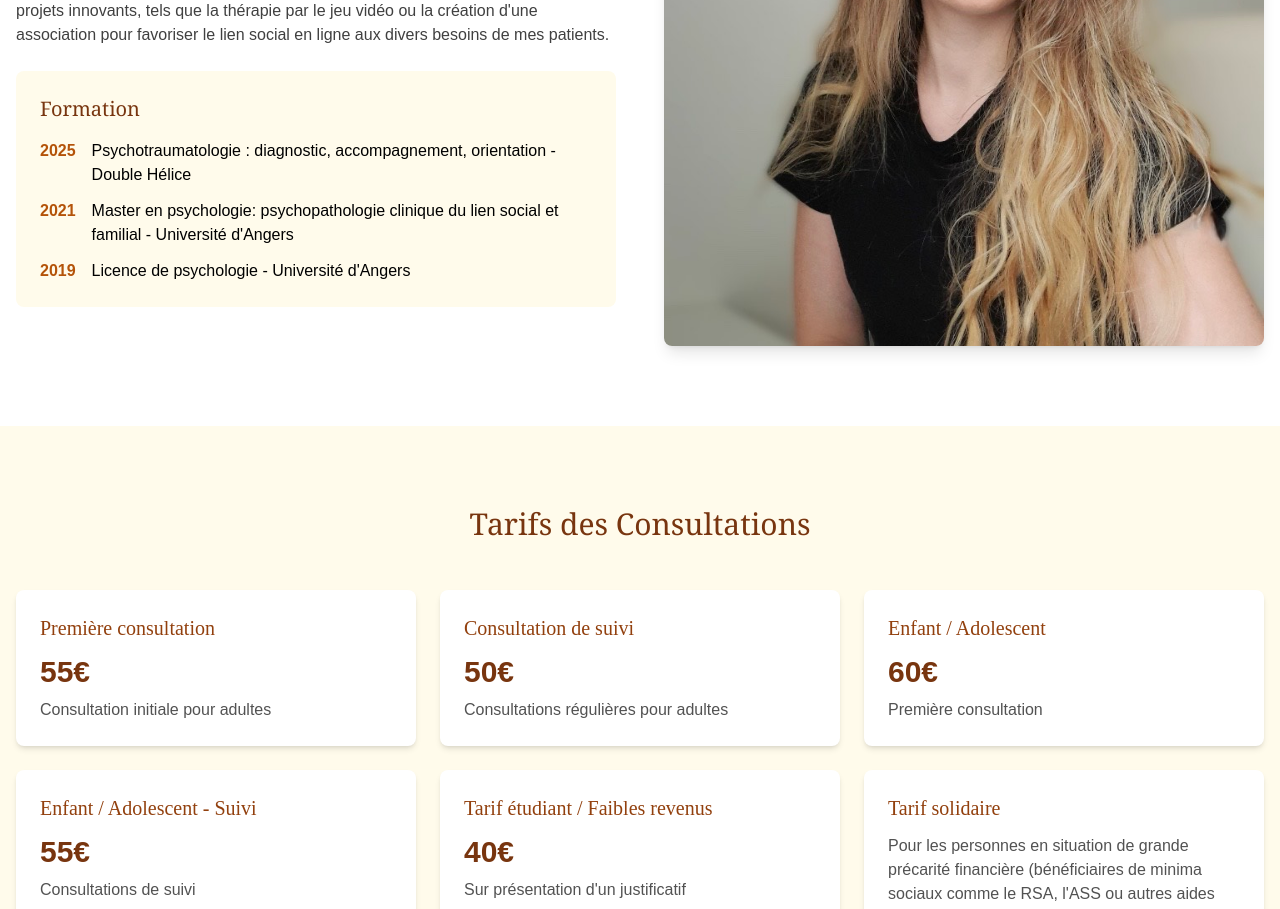
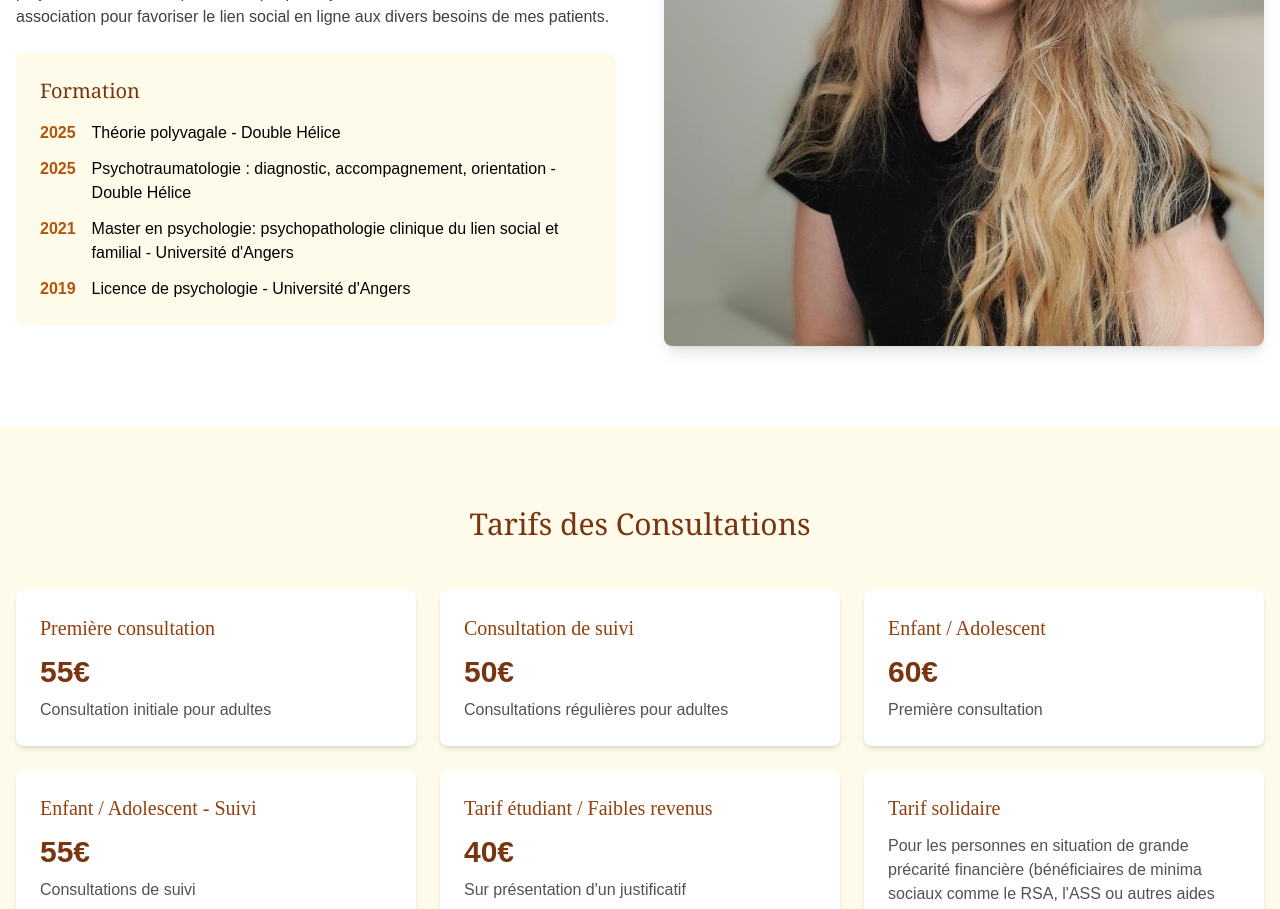
Before and after one commit to ThibaultDct/valentine-votava-website, a React (Vite) app: page / in a window 1280 px wide. Shown: the part 1180-2089 px from the top of the page. Built offline with nearby package versions, Linux system fonts and the light colour scheme; no server answers.

Commit message:
✨Added new training course

```diff
--- a/src/App.tsx
+++ b/src/App.tsx
@@ -89,6 +89,11 @@ function App() {
                 <div className="bg-amber-50 p-6 rounded-lg">
                   <h3 className="text-xl font-serif text-amber-900 mb-4">Formation</h3>
                   <ul className="space-y-3">
+                  <li className="flex items-start w-30">
+                      <span className="text-amber-700 font-semibold">2025</span>
+                      <p className="ml-4">
+                      Théorie polyvagale - Double Hélice</p>
+                    </li>
                     <li className="flex items-start w-30">
                       <span className="text-amber-700 font-semibold">2025</span>
                       <p className="ml-4">
```
